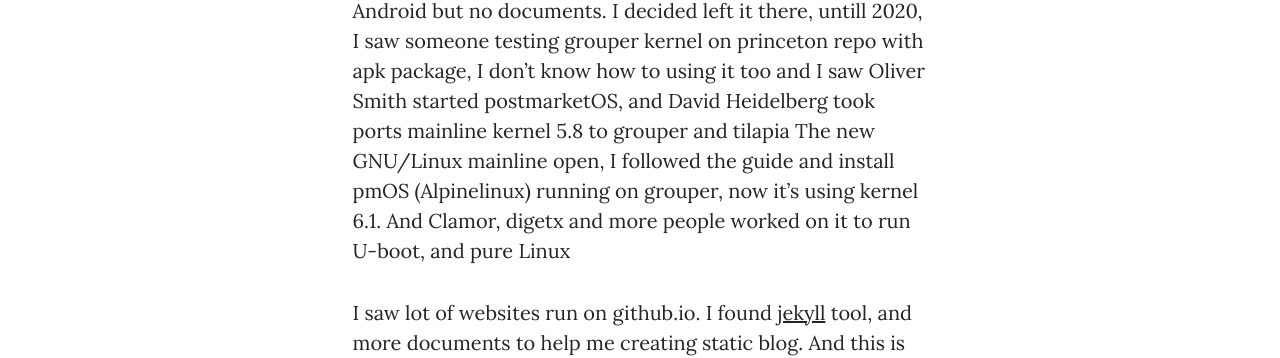
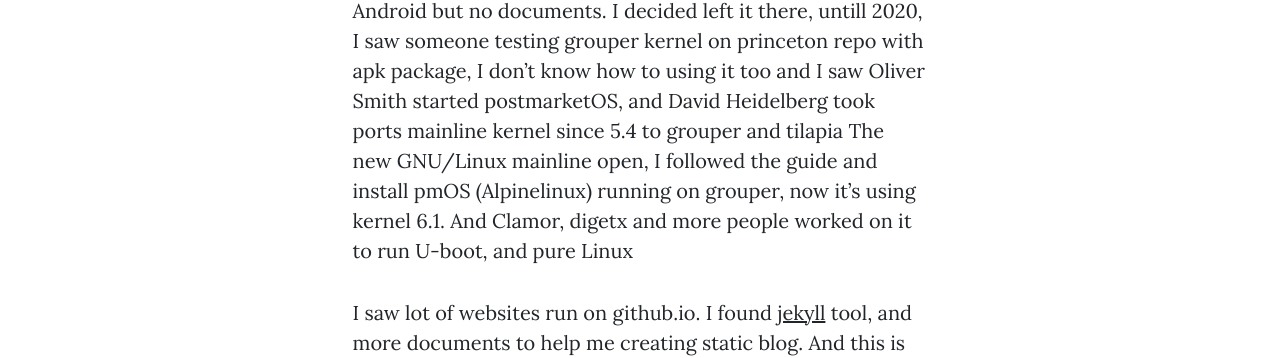
Before and after one commit to Baonks81/baonks81.github.io, a Jekyll site: the page built from _posts/2023-01-15-create-a-website-with-jekyll.md, in a window 1280 px wide. Shown: the part 1210-1568 px from the top of the page. Built offline with Jekyll 4.4.1, drawn with Linux system fonts in a browser that asks for light colours; nearby versions of some CDN libraries; library files that are not in the unit come from our copies; some of the changed text lies outside the part shown.

Commit message:
Update 2023-01-15-create-a-website-with-jekyll.md

```diff
--- a/_posts/2023-01-15-create-a-website-with-jekyll.md
+++ b/_posts/2023-01-15-create-a-website-with-jekyll.md
@@ -15,7 +15,7 @@
 I didn't optimize it, especially Android. I installed Ubuntu 13.04 Raring Ringtail on it, but it's still unsuable.
 So I searched around on web, I found those using kernel 3.1.10 and no one care about unstable. Someone made Nexus 7 run on kernel 3.4 Unlegacy Android but no documents.
 I decided left it there, untill 2020, I saw someone testing grouper kernel on princeton repo with apk package, I don't know how to using it too
-and I saw Oliver Smith started postmarketOS, and David Heidelberg took ports mainline kernel 5.8 to grouper and tilapia
+and I saw Oliver Smith started postmarketOS, and David Heidelberg took ports mainline kernel since 5.4 to grouper and tilapia
 The new GNU/Linux mainline open, I followed the guide and install pmOS (Alpinelinux) running on grouper, now it's using kernel 6.1. And Clamor, digetx and more people worked on it to run U-boot, and pure Linux
 
 I saw lot of websites run on github.io. I found [jekyll] tool, and more documents to help me creating static blog.
```
